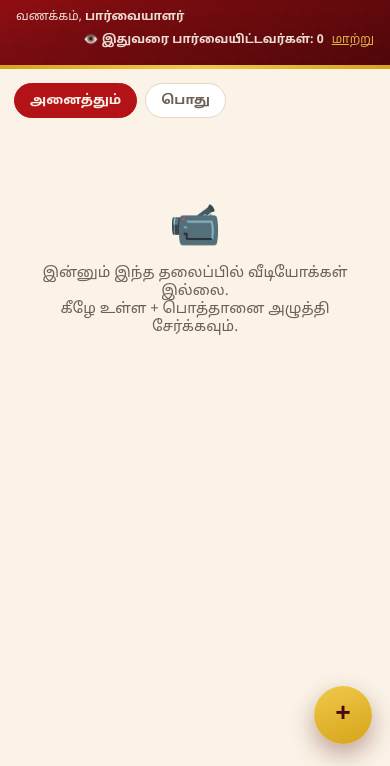
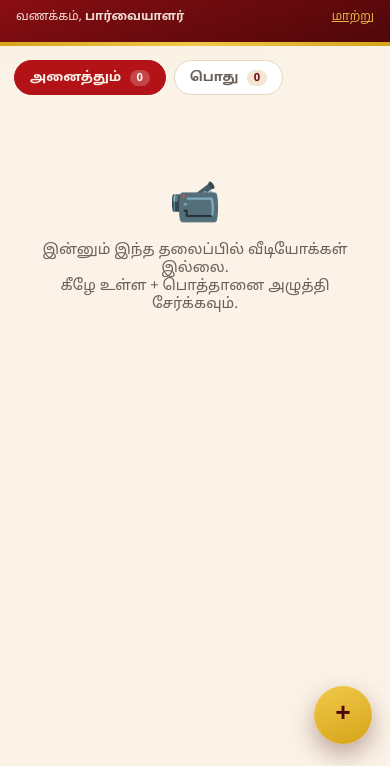
Before and after one commit to ntktuty/reels, a plain HTML site: page index.html in a window 390 px wide. Shown: the part 78-844 px from the top of the page. Drawn offline with Linux system fonts and the light colour scheme; no server answers.

Commit message:
Add files via upload

```diff
--- a/index.html
+++ b/index.html
@@ -160,6 +160,12 @@ input:focus,select:focus{outline:none;border-color:var(--gold);}
 }
 @media(min-width:1200px){.grid{grid-template-columns:repeat(5,1fr);}}
 @media(min-width:1600px){.grid{grid-template-columns:repeat(6,1fr);}}
+
+/* ===== Category video counts / admin-only visitor count ===== */
+.chip .cnt{display:inline-block;min-width:20px;margin-left:5px;padding:1px 6px;border-radius:999px;background:var(--cream-2);color:var(--red-dark);font-size:.7rem;font-weight:800;text-align:center;}
+.chip.active .cnt{background:rgba(255,255,255,.22);color:var(--cream);}
+#publicVisitCount.hide{display:none;}
+#publicVisitCount.hide + .switch{margin-left:auto;}
 </style>
 </head>
 <body>
@@ -502,9 +508,10 @@ function switchUser(){
 /* ================= Category bar + grid ================= */
 function renderCatBar(){
   const bar = document.getElementById('catBar');
-  let html = `<button class="chip ${activeCat==='all'?'active':''}" onclick="setActiveCat('all')">அனைத்தும்</button>`;
+  let html = `<button class="chip ${activeCat==='all'?'active':''}" onclick="setActiveCat('all')">அனைத்தும் <span class="cnt">${videos.length}</span></button>`;
   categories.forEach(c=>{
-    html += `<button class="chip ${activeCat===c.id?'active':''}" onclick="setActiveCat('${c.id}')">${esc(c.name)}</button>`;
+    const n = videos.filter(v=>v.category===c.id).length;
+    html += `<button class="chip ${activeCat===c.id?'active':''}" onclick="setActiveCat('${c.id}')">${esc(c.name)} <span class="cnt">${n}</span></button>`;
   });
   bar.innerHTML = html;
 }
@@ -517,6 +524,7 @@ function filteredVideos(){
 }
 
 function renderGrid(){
+  renderCatBar();
   const list = filteredVideos();
   const grid = document.getElementById('grid');
   const empty = document.getElementById('emptyMsg');
@@ -684,6 +692,7 @@ function tryAdminLogin(){
     isAdmin=true; currentAdminUser=u;
     sessionStorage.setItem('ntkr_admin_session','1');
     sessionStorage.setItem('ntkr_admin_username', u);
+    renderPublicVisitCount();
     showAdminContent();
   } else {
     const err=document.getElementById('adminErr'); err.textContent='ஐடி/கடவுச்சொல் தவறு.'; err.style.display='block';
@@ -696,6 +705,7 @@ function showAdminContent(){
 }
 function adminLogout(){
   isAdmin=false; sessionStorage.removeItem('ntkr_admin_session'); sessionStorage.removeItem('ntkr_admin_username');
+  renderPublicVisitCount();
   closeModal('adminModal');
   toast('வெளியேறினீர்கள்');
 }
@@ -1198,6 +1208,7 @@ function renderPublicVisitCount(){
   if(!el) return;
   const unique = new Set(visitors.map(v=>v.phone)).size;
   el.textContent = '👁️ இதுவரை பார்வையிட்டவர்கள்: ' + unique;
+  el.classList.toggle('hide', !isAdmin);
 }
 
 /* ================= Init ================= */
```
